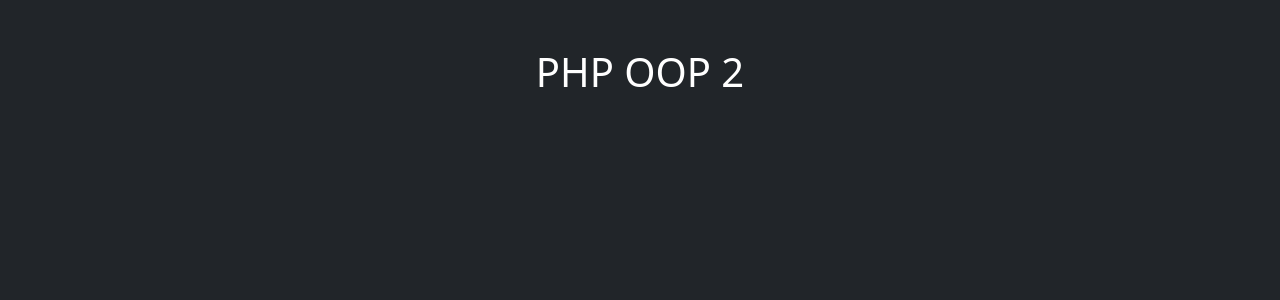
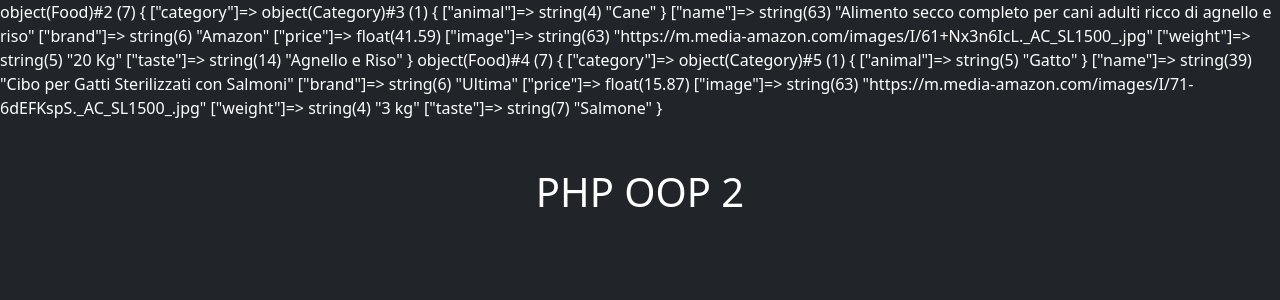
Before and after one commit to FedeViga/php-oop-2, a PHP site: page / in a window 1280 px wide. Shown: the top 300 px of the page. Run offline with PHP 8.4, Linux system fonts and the light colour scheme.

Commit message:
prima struttura prodotti classe food

```diff
--- /dev/null
+++ b/Models/Category.php
@@ -0,0 +1,15 @@
+<?php
+
+class Category {
+
+    public $animal;
+
+    /**
+     * __construct
+     *
+     * @param  string $_animal
+     */
+    public function __construct($_animal) {
+        $this->animal = $_animal;
+    }
+}
--- /dev/null
+++ b/Models/Food.php
@@ -0,0 +1,23 @@
+<?php
+
+class Food extends Product{
+    public $weight;
+    public $taste;
+
+    /**
+     * __construct
+     *
+     * @param  category $_category
+     * @param  string $_name
+     * @param  string $_brand
+     * @param  float $_price
+     * @param  string $_image
+     * @param  string $_weight
+     * @param  string $_taste
+     */
+    public function __construct(Category $_category, $_name, $_brand, $_price, $_image, $_weight, $_taste) {
+        parent::__construct($_category, $_name, $_brand, $_price, $_image);
+        $this->weight = $_weight;
+        $this->taste = $_taste;
+    }
+}
--- /dev/null
+++ b/Models/Product.php
@@ -0,0 +1,27 @@
+<?php
+
+class Product {
+    public $category;
+    public $name;
+    public $brand;
+    public $price;
+    public $image;
+
+    /**
+     * __construct
+     *
+     * @param  category $_category
+     * @param  string $_name
+     * @param  string $_brand
+     * @param  float $_price
+     * @param  string $_image
+     */
+    public function __construct(Category $_category, $_name, $_brand, $_price, $_image)
+    {
+        $this->category = $_category;
+        $this->name = $_name;
+        $this->brand = $_brand;
+        $this->price = $_price;
+        $this->image = $_image;
+    }
+}
--- /dev/null
+++ b/db.php
@@ -0,0 +1,29 @@
+<?php
+
+require './Models/Product.php';
+require './Models/Category.php';
+require './Models/Food.php';
+
+
+$product1 = new Food(
+    new Category("Cane"),
+    "Alimento secco completo per cani adulti ricco di agnello e riso",
+    "Amazon",
+    41.59,
+    "https://m.media-amazon.com/images/I/61+Nx3n6IcL._AC_SL1500_.jpg",
+    "20 Kg",
+    "Agnello e Riso"
+);
+
+$product2 = new Food (
+    new Category("Gatto"),
+    "Cibo per Gatti Sterilizzati con Salmoni",
+    "Ultima",
+    15.87,
+    "https://m.media-amazon.com/images/I/71-6dEFKspS._AC_SL1500_.jpg",
+    "3 kg",
+    "Salmone"
+);
+
+var_dump($product1);
+var_dump($product2);
--- a/index.php
+++ b/index.php
@@ -1,3 +1,9 @@
+<?php
+
+require './db.php';
+
+?>
+
 <!DOCTYPE html>
 <html lang="it">
 <head>
```
